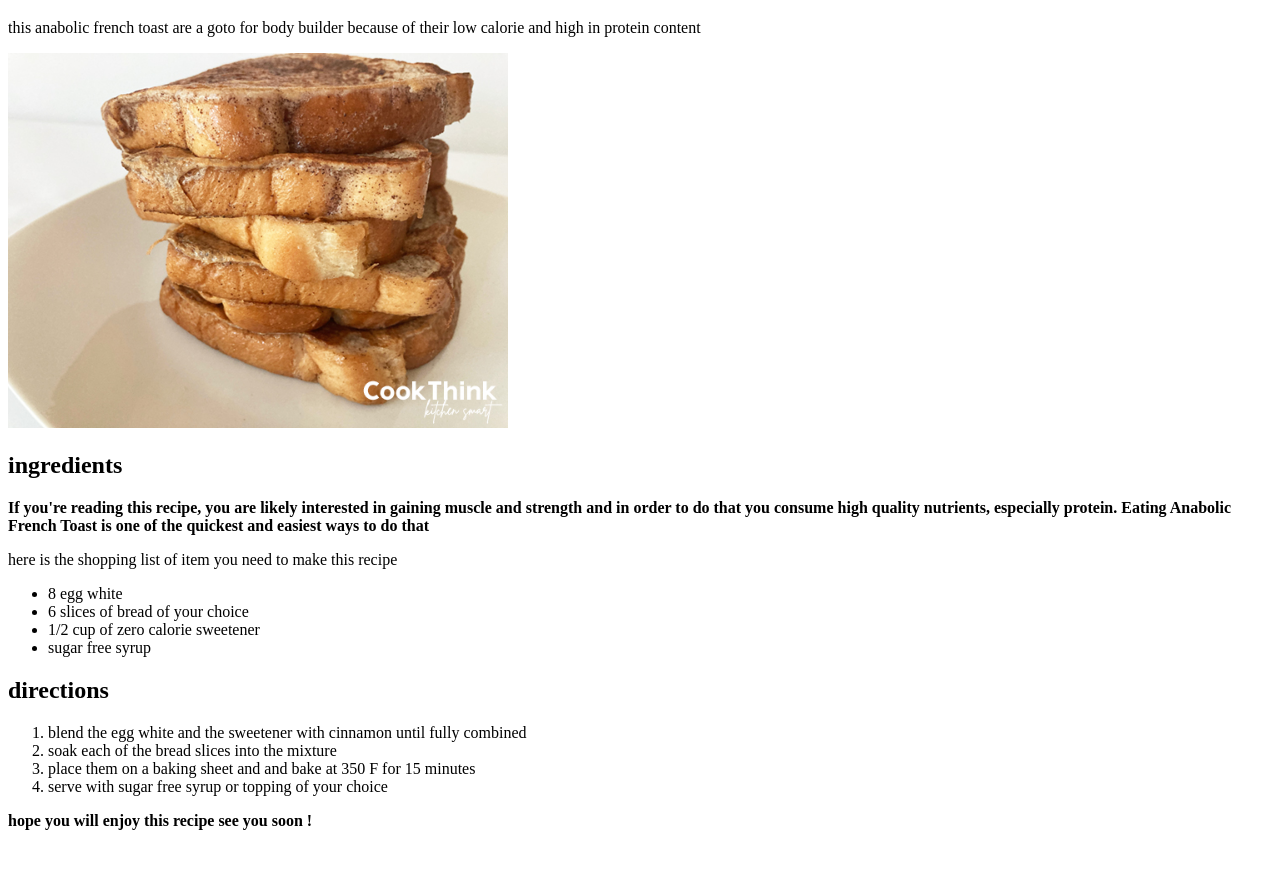
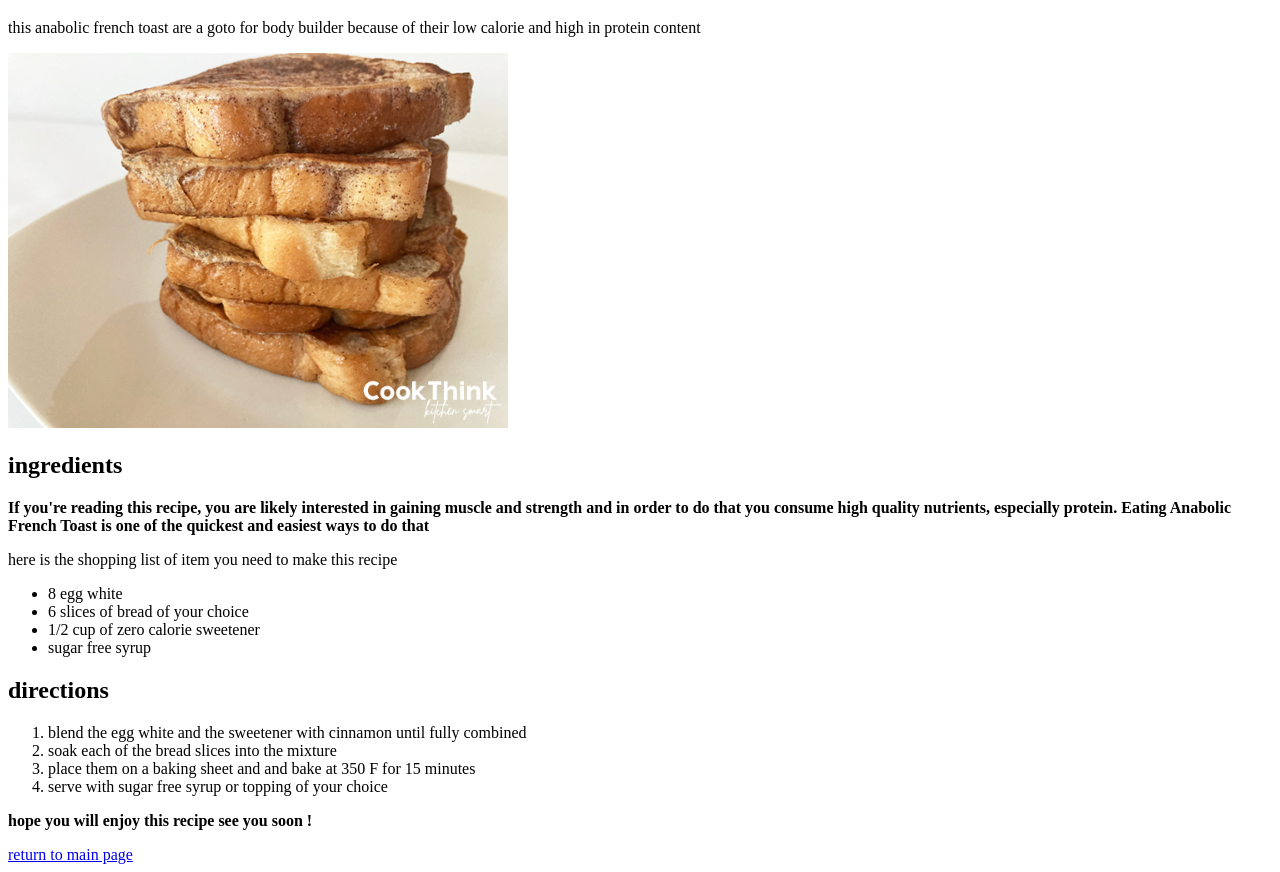
Before and after one commit to jelbana31/odin-recipes, a plain HTML site: page recipes/frenchtoast.html in a window 1280 px wide. Shown: the part 61-933 px from the top of the page. Before the commit the page ends 907 px from the top, so only its background shows below. Drawn offline with Linux system fonts and the light colour scheme.

Commit message:
added home link

```diff
--- a/recipes/frenchtoast.html
+++ b/recipes/frenchtoast.html
@@ -31,5 +31,6 @@
     </ol>
     <p><strong>hope you will enjoy this recipe see you soon !</strong></p>
     <!--workflow became smoother and more organized need to improve commit message tho-->
+    <a href="../index.html">return to main page</a>
 </body>
 </html>
```
